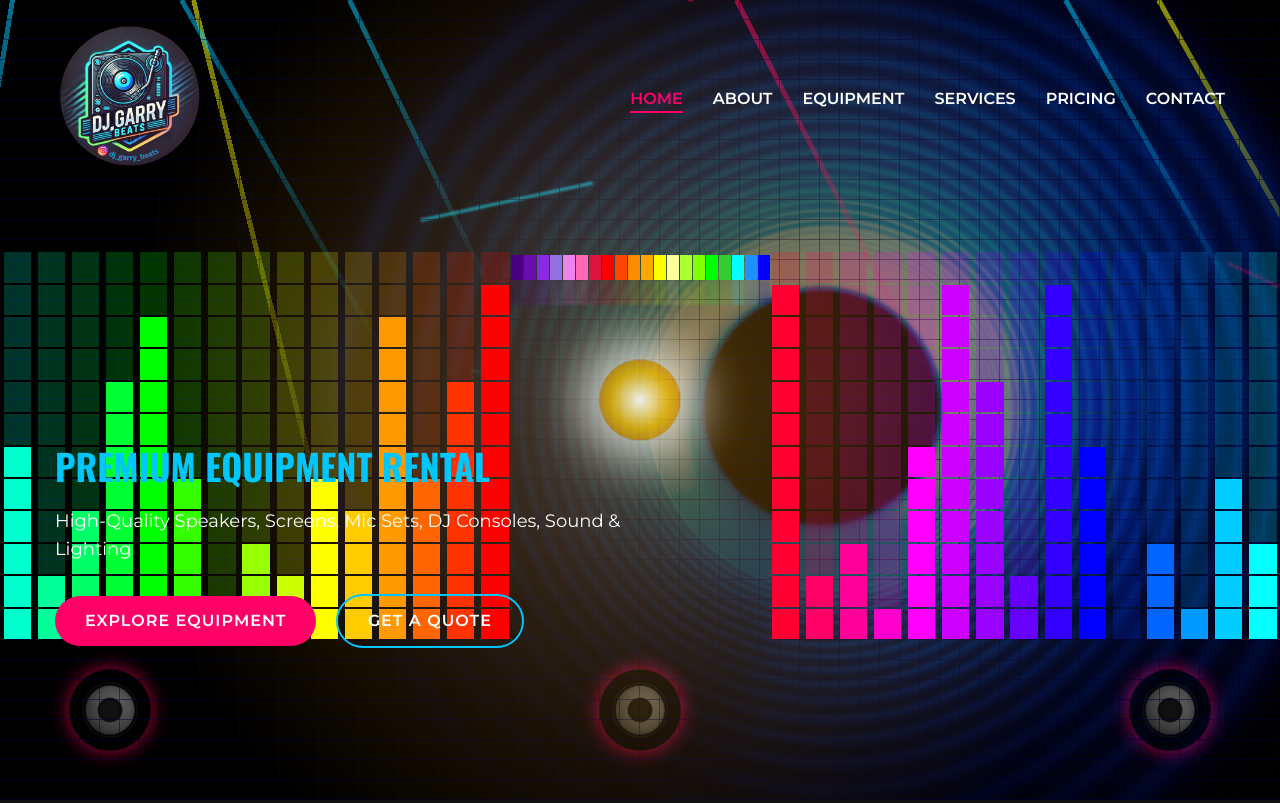
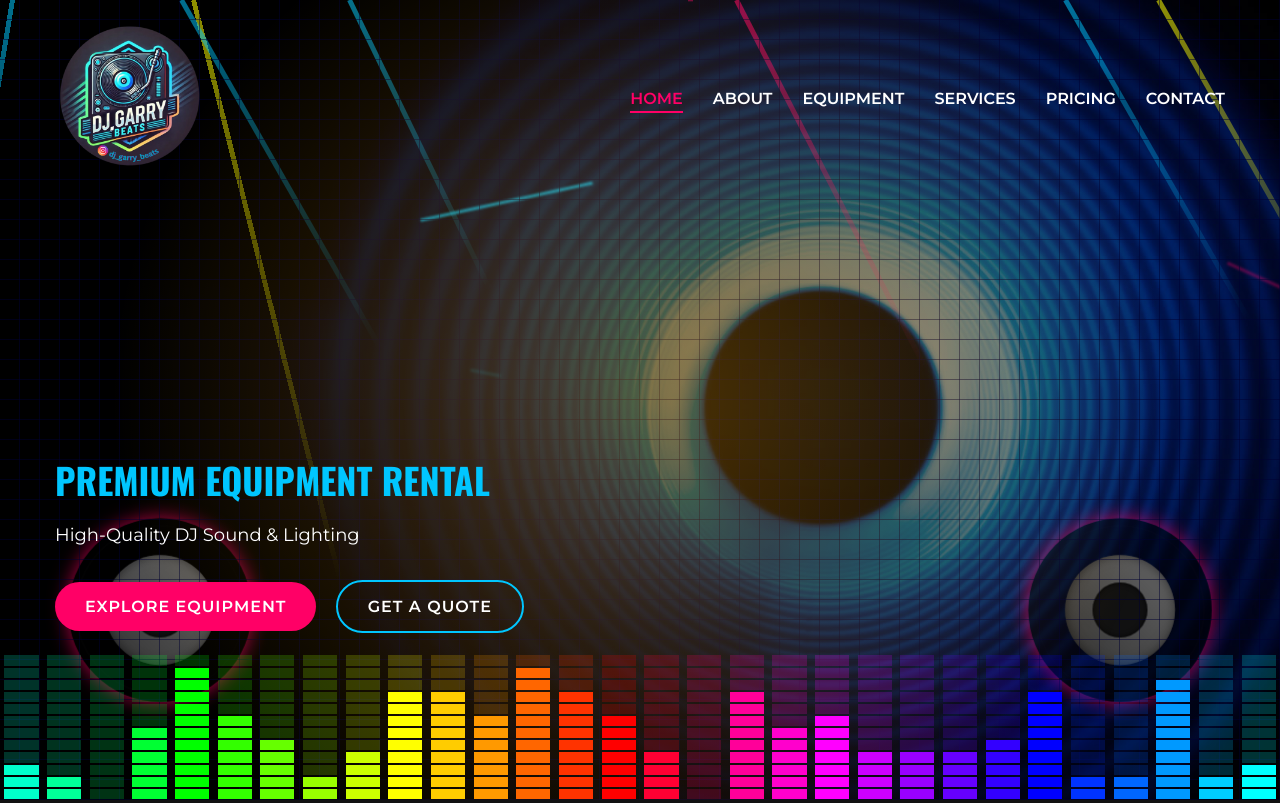
Before and after one commit to musudik/dj-garry, a plain HTML site: page index.html in a window 1280 px wide. Shown: the top 803 px of the page. Drawn offline with nearby package versions, Linux system fonts and the light colour scheme; animation ran at ten frames a second.

Commit message:
Added proper animations

```diff
--- a/css/animations.css
+++ b/css/animations.css
@@ -300,7 +300,7 @@
 /* Speaker vibration effect */
 .speaker-vibration {
   position: absolute;
-  bottom: 50px;
+  bottom: 100px;
   width: 100%;
   display: flex;
   justify-content: space-between;
@@ -309,8 +309,8 @@
 }
 
 .speaker {
-  width: 80px;
-  height: 80px;
+  width: 180px;
+  height: 180px;
   background: rgba(0, 0, 0, 0.5);
   border-radius: 50%;
   margin: 0 20px;
--- a/index.html
+++ b/index.html
@@ -52,23 +52,13 @@
                     <div class="hero-content">
                         <h1 class="animated-text">DJ GARRY</h1>
                         <h2 class="animated-text-delay">PREMIUM EQUIPMENT RENTAL</h2>
-                        <p class="animated-text-delay-2">High-Quality Speakers, Screens, Mic Sets, DJ Consoles, Sound & Lighting</p>
+                        <p class="animated-text-delay-2">High-Quality DJ Sound & Lighting</p>
                         <div class="hero-buttons animated-text-delay-3">
                             <a href="#equipment" class="btn btn-primary">Explore Equipment</a>
                             <a href="#contact" class="btn btn-secondary">Get a Quote</a>
                         </div>
                     </div>
                 </div>
-                <!-- <div class="sound-wave-animation">
-                    <div class="sound-bar"></div>
-                    <div class="sound-bar"></div>
-                    <div class="sound-bar"></div>
-                    <div class="sound-bar"></div>
-                    <div class="sound-bar"></div>
-                    <div class="sound-bar"></div>
-                    <div class="sound-bar"></div>
-                    <div class="sound-bar"></div>
-                </div> -->
             </div>
         </div>
     </section>
@@ -824,7 +814,7 @@
                         speakerVibration.className = 'speaker-vibration';
 
                         // Add speakers
-                        for (let i = 0; i < 3; i++) {
+                        for (let i = 0; i < 2; i++) {
                             const speaker = document.createElement('div');
                             speaker.className = 'speaker';
                             speakerVibration.appendChild(speaker);
@@ -1062,7 +1052,7 @@
                 const equalizerContainer = document.createElement('div');
                 equalizerContainer.className = 'equalizer-container';
                 equalizerContainer.style.position = 'absolute';
-                equalizerContainer.style.top = '20%';
+                equalizerContainer.style.top = '50%';
                 equalizerContainer.style.left = '50%';
                 equalizerContainer.style.transform = 'translateX(-50%)';
                 equalizerContainer.style.zIndex = '2';
@@ -1290,7 +1280,7 @@
         equalizer.className = 'emergency-equalizer';
         equalizer.style.cssText = `
           position: absolute;
-          top: 20%;
+          top: 50%;
           left: 50%;
           transform: translateX(-50%);
           width: 80%;
@@ -1329,7 +1319,7 @@
             animation: emergency-equalize 0.5s infinite ease-in-out alternate;
           `;
 
-          equalizer.appendChild(bar);
+          //equalizer.appendChild(bar);
         }
 
         // Step 7: Safely append equalizer to hero section
@@ -1373,7 +1363,7 @@
 
         // Step 10: Safely append reflection to hero section
         try {
-          heroSection.appendChild(reflection);
+          //heroSection.appendChild(reflection);
           console.log("Reflection added successfully");
         } catch (e) {
           console.error("Error appending reflection:", e);
@@ -1519,11 +1509,11 @@
         leftEqualizer.className = 'side-equalizer left-equalizer';
         leftEqualizer.style.cssText = `
           position: absolute;
-          top: 50%;
+          top: 10%;
           left: 0;
           transform: translateY(-50%);
-          width: 40%;
-          height: 60%;
+          width: 50%;
+          height: 20%;
           display: flex;
           align-items: center;
           justify-content: space-around;
@@ -1535,11 +1525,11 @@
         rightEqualizer.className = 'side-equalizer right-equalizer';
         rightEqualizer.style.cssText = `
           position: absolute;
-          top: 50%;
+          top: 10%;
           right: 0;
           transform: translateY(-50%);
-          width: 40%;
-          height: 60%;
+          width: 50%;
+          height: 20%;
           display: flex;
           align-items: center;
           justify-content: space-around;
@@ -1602,7 +1592,7 @@
         radialEqualizer.appendChild(raysContainer);
         radialEqualizer.appendChild(leftEqualizer);
         radialEqualizer.appendChild(rightEqualizer);
-        radialEqualizer.appendChild(centerLight);
+        //radialEqualizer.appendChild(centerLight);
 
         // Add the radial equalizer to the hero section
         heroSection.appendChild(radialEqualizer);
--- a/js/animations.js
+++ b/js/animations.js
@@ -469,12 +469,12 @@
         container.appendChild(speakerVibration);
 
         // Create speakers
-        for (let i = 0; i < 3; i++) {
+        for (let i = 0; i < 2; i++) {
             const speaker = document.createElement('div');
             speaker.className = 'speaker';
 
             // Add speaker rings
-            for (let j = 0; j < 3; j++) {
+            for (let j = 0; j < 2; j++) {
                 const ring = document.createElement('div');
                 ring.className = 'speaker-ring';
                 ring.style.animationDelay = `${j * 0.3}s`;
```
